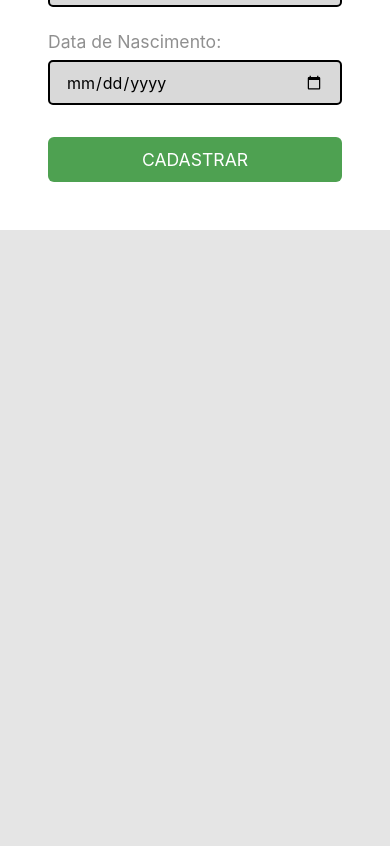
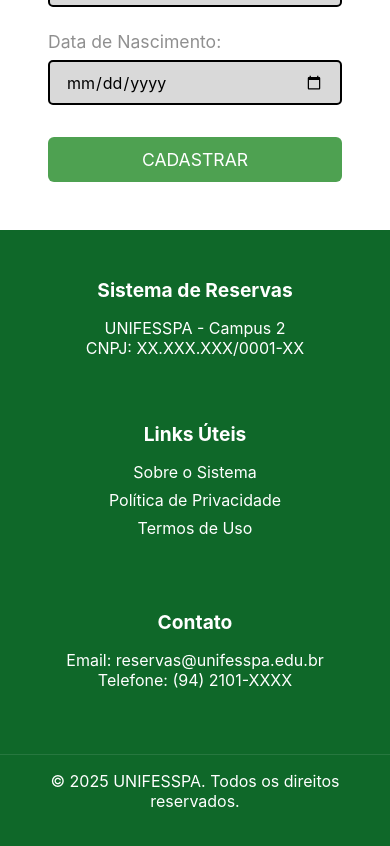
Before and after one commit to helt-23/frontProjeto, a React (Vite) app: page /cadastro in a window 390 px wide. Shown: the part 755-1601 px from the top of the page. Before the commit the page ends 985 px from the top, so only its background shows below. Built offline with nearby package versions, Linux system fonts and the light colour scheme; a web font is replaced by a local one.

Commit message:
Inserção do rodapé no sistema

```diff
--- a/src/styles.css
+++ b/src/styles.css
@@ -44,3 +44,86 @@
     flex-direction: column;
     gap: 10px;
 }
+
+/* Footer.css */
+.site-footer {
+    background-color: #0f6829;
+    color: #ffffff;
+    padding: 2rem 0;
+    margin-top: auto;
+    /* Importante para fixar no final */
+}
+
+.footer-content {
+    max-width: 1200px;
+    margin: 0 auto;
+    display: flex;
+    flex-wrap: wrap;
+    gap: 2rem;
+    padding: 0 1rem;
+}
+
+.footer-section {
+    flex: 1;
+    min-width: 250px;
+    padding: 1rem;
+}
+
+.footer-section h4 {
+    color: #fff;
+    margin-bottom: 1rem;
+    font-size: 1.2rem;
+}
+
+.footer-section ul {
+    list-style: none;
+    padding: 0;
+}
+
+.footer-section ul li {
+    margin-bottom: 0.5rem;
+}
+
+.footer-section a {
+    color: #ffffff;
+    text-decoration: none;
+    transition: color 0.3s ease;
+}
+
+.footer-section a:hover {
+    color: #c5e1a5;
+}
+
+.social-icons {
+    display: flex;
+    gap: 1rem;
+    margin-top: 1rem;
+}
+
+.social-icons a {
+    font-size: 1.5rem;
+    color: #fff;
+    transition: color 0.3s ease;
+}
+
+.social-icons a:hover {
+    color: #c5e1a5;
+}
+
+.footer-bottom {
+    text-align: center;
+    padding: 1rem;
+    margin-top: 2rem;
+    border-top: 1px solid rgba(255, 255, 255, 0.1);
+}
+
+@media (max-width: 768px) {
+    .footer-content {
+        flex-direction: column;
+        text-align: center;
+    }
+
+    .social-icons {
+        justify-content: center;
+    }
+}
--- a/src/telas/cadastro/App.css
+++ b/src/telas/cadastro/App.css
@@ -157,3 +157,15 @@
     background-size: cover;
     z-index: -1;
 }
+
+
+/* Garante que o footer fique no final */
+.site-wrapper {
+    min-height: 100vh;
+    display: flex;
+    flex-direction: column;
+}
+
+.main-content {
+    flex: 1;
+}
--- a/src/telas/cadastro/index.jsx
+++ b/src/telas/cadastro/index.jsx
@@ -4,6 +4,7 @@
 
 import axios from "axios";
 import {url, port} from '../../../configApi.json'
+import Footer from "../rodaPe/Footer";
 
 export default function Main() {
     const navigate = useNavigate();
@@ -140,6 +141,7 @@
                 </div>
                 <div className="back-ground" />
             </div>
+            <Footer/>
         </div>
     );
 }
--- a/src/telas/horarios/horarios.css
+++ b/src/telas/horarios/horarios.css
@@ -137,3 +137,16 @@
         min-width: 80px;
     }
 }
+
+
+
+/* Garante que o footer fique no final */
+.site-wrapper {
+    min-height: 100vh;
+    display: flex;
+    flex-direction: column;
+}
+
+.main-content {
+    flex: 1;
+}
--- a/src/telas/horarios/index.jsx
+++ b/src/telas/horarios/index.jsx
@@ -7,6 +7,7 @@
 import {url, port} from '../../../configApi.json'
 import {formatarData, validarLogin} from '../../scripts.js'
 import axios from "axios";
+import Footer from "../rodaPe/Footer";
 
 export default function LabScheduleComponent() {
     const navigate = useNavigate();
@@ -162,6 +163,7 @@
                     </tbody>
                 </table>
             </section>
+            <Footer/>
         </div>
     );
 }
--- a/src/telas/laboratorios/App.css
+++ b/src/telas/laboratorios/App.css
@@ -138,3 +138,14 @@
     justify-content: center;
     line-height: 1.4;
 }
+
+/* Garante que o footer fique no final */
+.site-wrapper {
+    min-height: 100vh;
+    display: flex;
+    flex-direction: column;
+}
+
+.main-content {
+    flex: 1;
+}
--- a/src/telas/laboratorios/index.jsx
+++ b/src/telas/laboratorios/index.jsx
@@ -4,6 +4,7 @@
 import "./App.css";
 import { LoginContext } from "../../context/LoginContext";
 import { validarLogin } from "../../scripts";
+import Footer from "../rodaPe/Footer";
 
 //Importação da configuração da API
 import axios from "axios";
@@ -77,6 +78,7 @@
                     ))}
                 </div>
             </main>
+            <Footer/>
         </div>
     );
 }
--- a/src/telas/login/App.css
+++ b/src/telas/login/App.css
@@ -145,3 +145,14 @@
     display: none;
     /* Removida, pois o fundo já está no .telas-brancas */
 }
+
+/* Garante que o footer fique no final */
+.site-wrapper {
+    min-height: 100vh;
+    display: flex;
+    flex-direction: column;
+}
+
+.main-content {
+    flex: 1;
+}
--- a/src/telas/login/index.jsx
+++ b/src/telas/login/index.jsx
@@ -6,6 +6,7 @@
 import {url, port} from '../../../configApi.json'
 import { LoginContext } from "../../context/LoginContext";
 import { validarLogin } from "../../scripts";
+import Footer from "../rodaPe/Footer";
 
 export default function Main() {
     const {setUsuarioLogado, usuarioLogado, setLogado, logado} = useContext(LoginContext)
@@ -103,6 +104,7 @@
                     auto cadastro
                 </Link>
             </div>
+            <Footer />
         </div>
     );
 }
--- /dev/null
+++ b/src/telas/rodaPe/Footer.jsx
@@ -0,0 +1,45 @@
+import React from 'react';
+import { Link } from 'react-router-dom';
+import '../../styles.css';
+
+const Footer = () => {
+    return (
+        <footer className="site-footer">
+            <div className="footer-content">
+                <div className="footer-section">
+                    <h4>Sistema de Reservas</h4>
+                    <p>UNIFESSPA - Campus 2</p>
+                    <p>CNPJ: XX.XXX.XXX/0001-XX</p>
+                </div>
+
+                <div className="footer-section">
+                    <h4>Links Úteis</h4>
+                    <ul>
+                        <li><Link to="/sobre">Sobre o Sistema</Link></li>
+                        <li><Link to="/politica">Política de Privacidade</Link></li>
+                        <li><Link to="/termos">Termos de Uso</Link></li>
+                    </ul>
+                </div>
+                {/*como não temos informações ou autorização da unifesspa, dei infromações geréricas e links geréricos tbm,
+                que podem ser preechidos no futuro.*/}
+
+                <div className="footer-section">
+                    <h4>Contato</h4>
+                    <p>Email: reservas@unifesspa.edu.br</p>
+                    <p>Telefone: (94) 2101-XXXX</p>
+                    <div className="social-icons">
+                        <a href="#"><i className="fab fa-facebook"></i></a>
+                        <a href="#"><i className="fab fa-instagram"></i></a>
+                        <a href="#"><i className="fab fa-linkedin"></i></a>
+                    </div>
+                </div>
+            </div>
+
+            <div className="footer-bottom">
+                <p>&copy; {new Date().getFullYear()} UNIFESSPA. Todos os direitos reservados.</p>
+            </div>
+        </footer>
+    );
+};
+
+export default Footer;
--- a/src/telas/telaEditar/App.css
+++ b/src/telas/telaEditar/App.css
@@ -114,3 +114,14 @@
         flex-direction: column;
     }
 }
+
+/* Garante que o footer fique no final */
+.site-wrapper {
+    min-height: 100vh;
+    display: flex;
+    flex-direction: column;
+}
+
+.main-content {
+    flex: 1;
+}
--- a/src/telas/telaEditar/Editar.jsx
+++ b/src/telas/telaEditar/Editar.jsx
@@ -6,6 +6,8 @@
 import axios from "axios";
 import {url, port} from '../../../configApi.json'
 import { validarLogin } from "../../scripts";
+import Footer from "../rodaPe/Footer";
+
 const Editar = () => {
     const navigate = useNavigate();
     const {usuarioLogado, logado, setUsuarioLogado} = useContext(LoginContext)
@@ -124,6 +126,7 @@
                     </button>
                 </div>
             </form>
+            <Footer/>
         </main>
     );
 };
```
